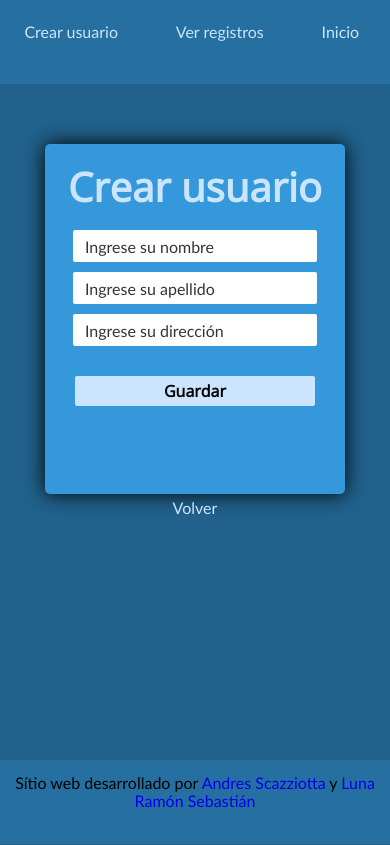
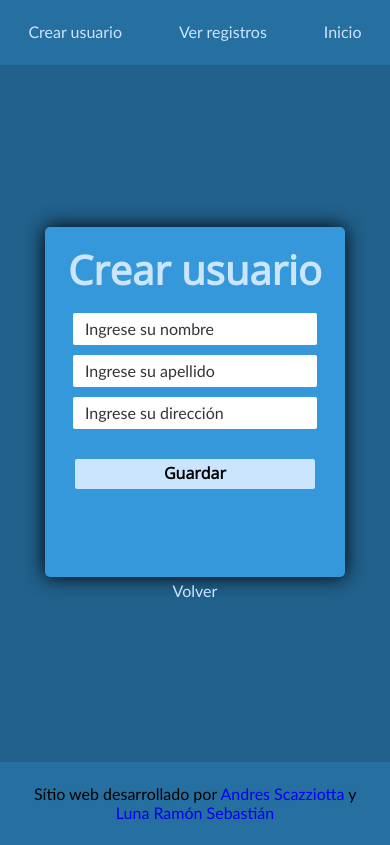
Before and after one commit to ramonsebastianluna/CRUD, a PHP site: page /crear.php in a window 390 px wide. Run offline with PHP 8.4, Linux system fonts and the light colour scheme.

Commit message:
responsive added to crear

```diff
--- a/crear.php
+++ b/crear.php
@@ -31,13 +31,9 @@
                 <h1>Crear usuario</h1>
             </div>
             <input id="nombre" type="text" name="nombre" placeholder="Ingrese su nombre" required>
-            <br>
             <input id="apellido" type="text" name="apellido" placeholder="Ingrese su apellido" required>
-            <br>
             <input id="direccion" type="text" name="direccion" placeholder="Ingrese su dirección" required>
-            <br>
             <input id="guardar" type="submit" name="Guardar" value="Guardar";>
-            <br>
         </form>
         <div class="volver">
             <a href="home.html">Volver</a>
--- a/css/estilos-crear.css
+++ b/css/estilos-crear.css
@@ -1,58 +1,41 @@
-html {
-    height: 100%;
+nav {
+    text-align: end;
+    background-color: #2570a1;
 }
 
-body {
-    min-height: 100vh;
-    position: relative;
+nav ul {
+    display: flex;
+    justify-content: end;
+    align-items: center;
+    margin: 0px;
+    padding: 23px 0;
 }
 
-nav {
-    position: absolute;
-    background-color: #2570a1;
-    height: 10%;
-    width: 100%;
+nav ul li {
+    list-style: none;
 }
 
-ul {
-    list-style: none;
-    margin: 0px;
-    padding: 0;
-    text-align: right;
-}
-
-li {
-    display: inline-block;
-    padding: 23px;
-    margin-right: 2%;
-}
-
-li a {
+nav ul li a {
     text-decoration: none;
     font-family: 'Gill Sans', 'Gill Sans MT', Calibri, 'Trebuchet MS', sans-serif;
     color: #CAE5FD;
+    padding: 23px;
 }
 
-li:hover {
+nav ul li a:hover {
+    color: #21618c;
     background-color: #CAE5FD;
 }
 
-li:hover a:first-child {
-    color: #21618c;
-}
 
 main {
-    position: absolute;
-    height: 80%;
-    width: 100%;
-    top: 10%;
-    border: none;
-    text-align: center;
     background-color: #21618c;
-    box-sizing: border-box;
-    padding-top: 60px;
+    display: flex;
+    flex-direction: column;
+    justify-content: center;
+    align-items: center;
+    min-height: calc(100vh - 128px);
 }
-
 .tituloForm h1{
     text-align: center;
     padding: 20px 0px 20px 0px;
@@ -69,7 +52,6 @@ form {
     background-color:#3498db;
     border-radius: 5px;
     box-shadow: 0px 0px 20px black;
-    margin: auto;
 }
 
 #nombre, #apellido{
@@ -117,27 +99,37 @@ input {
     border: none;
 }
 
+footer {
+    background-color: #2570a1;
+    text-align: center;
+    padding: 23px;
+}
+
+footer p {
+    margin: 0px;
+    font-family: 'Gill Sans', 'Gill Sans MT', Calibri, 'Trebuchet MS', sans-serif;
+}
+
+p a {
+    text-decoration: none;
+}
+
 ::placeholder{
     font-family: 'Gill Sans', 'Gill Sans MT', Calibri, 'Trebuchet MS', sans-serif;
     color: #292626f0;
     font-weight: lighter;
 }
 
-footer {
-    background-color: #2570a1;
-    text-align: center;
-    position: absolute;
-    top: 90%;
-    height: 10%;
-    width: 100%;
+@media only screen and (max-width: 495px) {
+    nav ul li {
+        margin: auto;
+    }
+
+    nav ul li a {
+        padding: 23px 0;
+    }
+
+    main {
+        min-height: calc(100vh - 147px);
+    }
 }
-
-footer p {
-    margin: 0px;
-    padding: 14px;
-    font-family: 'Gill Sans', 'Gill Sans MT', Calibri, 'Trebuchet MS', sans-serif;
-}
-
-p a {
-    text-decoration: none;
-}
```
